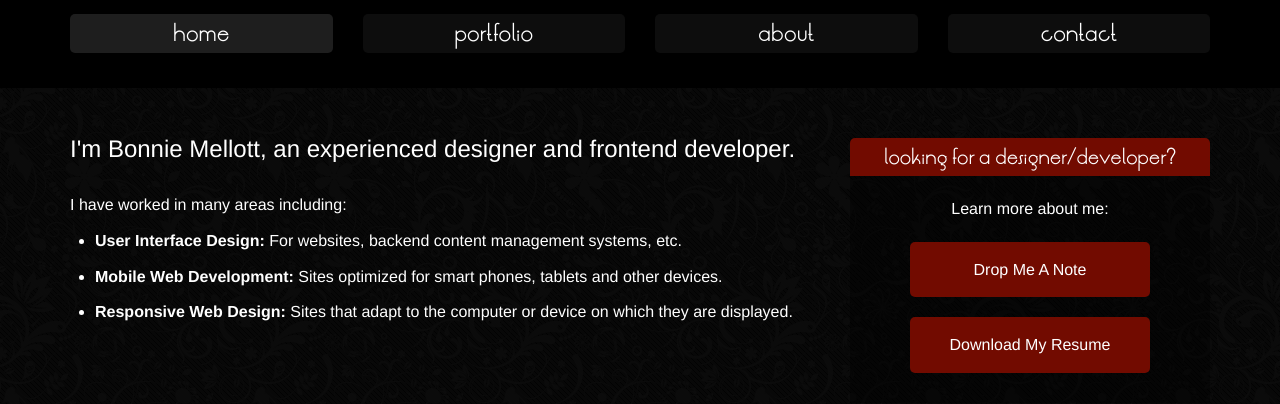
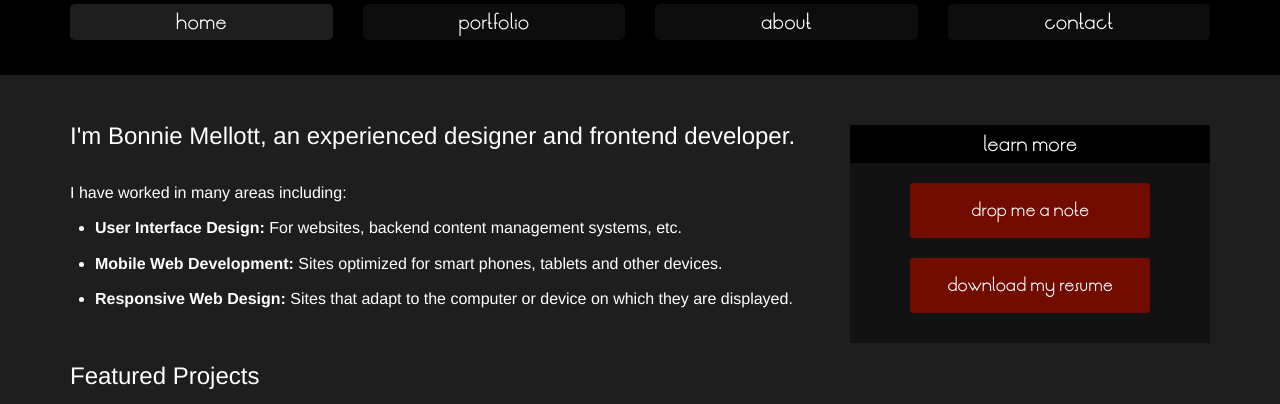
Before and after one commit to violetcrumble/violetcrumble.github.io, a plain HTML site: page index.html in a window 1280 px wide. Shown: the part 115-519 px from the top of the page. Drawn offline with nearby package versions, Linux system fonts and the light colour scheme.

Commit message:
small design updates

```diff
--- a/css/bonniemellott.css
+++ b/css/bonniemellott.css
@@ -10,7 +10,7 @@
 }
 
 body {
-  background: url("../images/bg-page.gif") repeat #300500;
+  background-color:  #1e1e1e;
   font-family: Helvetica, Arial, sans-serif;
 }
 
@@ -91,7 +91,7 @@ header {
   background-color: #1e1e1e;
 }
 #logo {
-  max-width: 295px;
+  max-width: 230px;
   margin: 50px auto 0 auto;
 }
 
@@ -111,7 +111,7 @@ nav ul li {
 
 nav ul li a:link,
 nav ul li a:visited {
-  font: 20px lt_oksanaregular;
+  font: 18px lt_oksanaregular;
   text-transform: lowercase;
   background-color: #0d0d0d;
   color: #fff;
@@ -129,6 +129,10 @@ nav ul li a:active,
 nav ul li a.active:link,
 nav ul li a.active:visited {
   background-color: #1e1e1e;
+}
+
+.container-contact {
+  min-height: 300px;
 }
 
 .welcome p,
@@ -163,18 +167,18 @@ section.side_blurbs {
 }
 
 .side_blurbs h3 {
-  background-color: #720b00;
+  background-color: #000;
   color: #fff;
   font: 18px lt_oksanaregular;
   padding: 5px;
   text-align: center;
   text-transform: lowercase;
-  -webkit-top-left-border-radius: 5px;
-  -moz-top-left-border-radius: 5px;
-  border-top-left-radius: 5px;
-  -webkit-top-right-border-radius: 5px;
-  -moz-top-right-border-radius: 5px;
-  border-top-right-radius: 5px;
+  -webkit-top-left-border-radius: 3px;
+  -moz-top-left-border-radius: 3px;
+  border-top-left-radius: 3px;
+  -webkit-top-right-border-radius: 3px;
+  -moz-top-right-border-radius: 3px;
+  border-top-right-radius: 3px;
 }
 .side_blurbs .cta-buttons {
   text-align: center;
@@ -192,10 +196,12 @@ section.side_blurbs {
   color: #fff;
   padding: 15px;
   transition: 450ms;
-  border-radius: 5px;
+  border-radius: 3px;
   width: 100%;
   margin-bottom: 10px;
   display: block;
+  font: 16px lt_oksanaregular;
+  text-transform: lowercase;
 }
 .side_blurbs a:hover,
 .side_blurbs a:active {
--- a/index.html
+++ b/index.html
@@ -51,10 +51,10 @@
 
                 <nav>
                     <ul>
-                      <li class="col-sm-3"><a href="index.html" class="active">Home</a></li>
-                      <li class="col-sm-3"><a href="portfolio.html">Portfolio</a></li>
-                      <li class="col-sm-3"><a href="about.html">About</a></li>
-                      <li class="col-sm-3"><a href="contact.html">Contact</a></li>
+                      <li class="col-xs-6 col-sm-3"><a href="index.html" class="active">Home</a></li>
+                      <li class="col-xs-6 col-sm-3"><a href="portfolio.html">Portfolio</a></li>
+                      <li class="col-xs-6 col-sm-3"><a href="about.html">About</a></li>
+                      <li class="col-xs-6 col-sm-3"><a href="contact.html">Contact</a></li>
                     </ul>
                 </nav>
             </div>
@@ -79,8 +79,7 @@
             <div class="col-md-4">
                 <br />
                 <section class="side_blurbs">
-                    <h3>Looking for a Designer/Developer?</h3>
-                    <p>Learn more about me:</p>
+                    <h3>Learn More</h3>
 
                     <div class="cta-buttons">
                         <p><a href="mailto:bonniemellott@gmail.com">Drop Me A Note</a></p>
```
Also changed, not shown: about.html (+4 -4 lines), contact.html (+4 -4 lines), portfolio.html (+4 -4 lines), project-component-library.html (+4 -4 lines), project-consumer-affairs.html (+4 -4 lines), project-drag-and-drop.html (+4 -4 lines), project-ev-101.html (+4 -4 lines), project-festivus-invite.html (+4 -4 lines), project-home-sale-flyer.html (+4 -4 lines), project-oregon-trail.html (+4 -4 lines), project-retail-responsive.html (+4 -4 lines).
